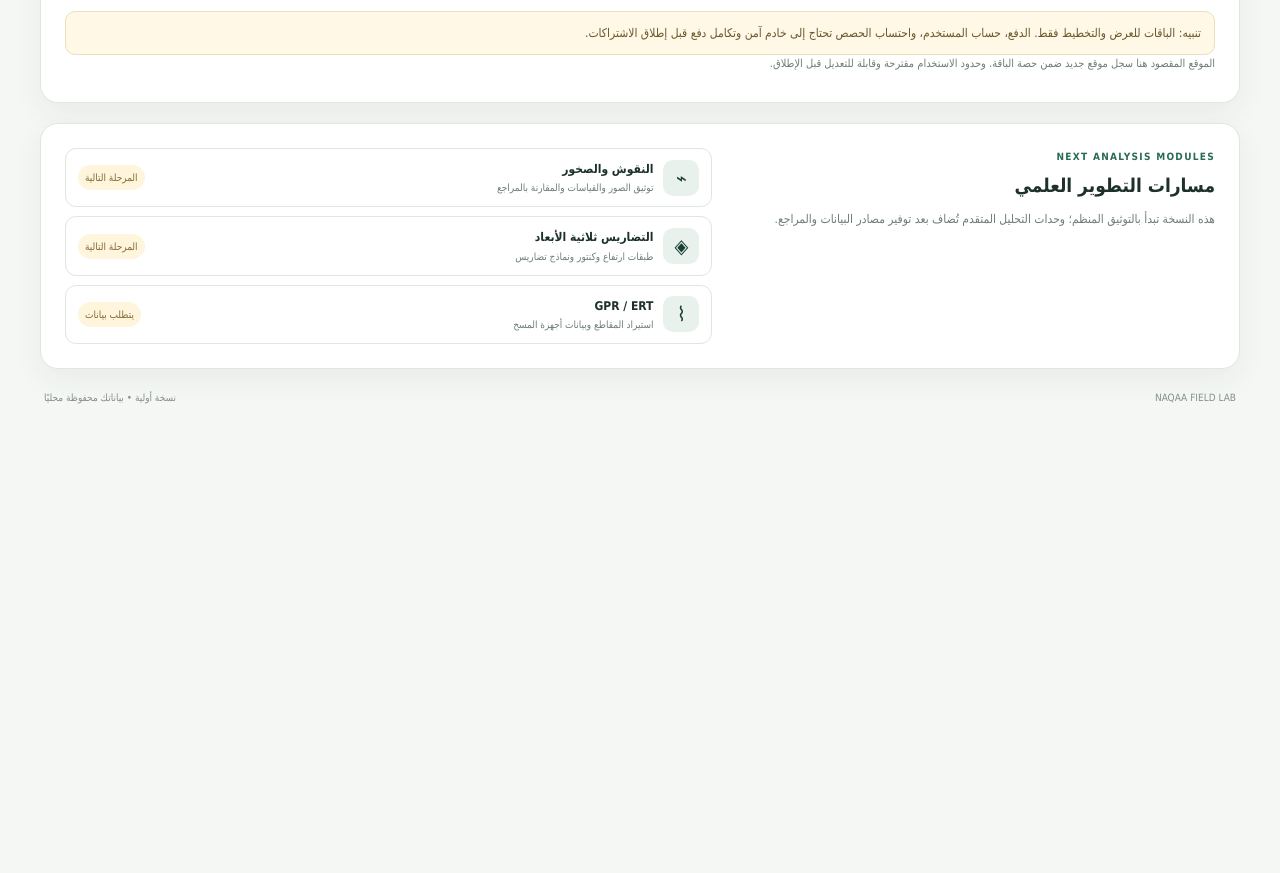
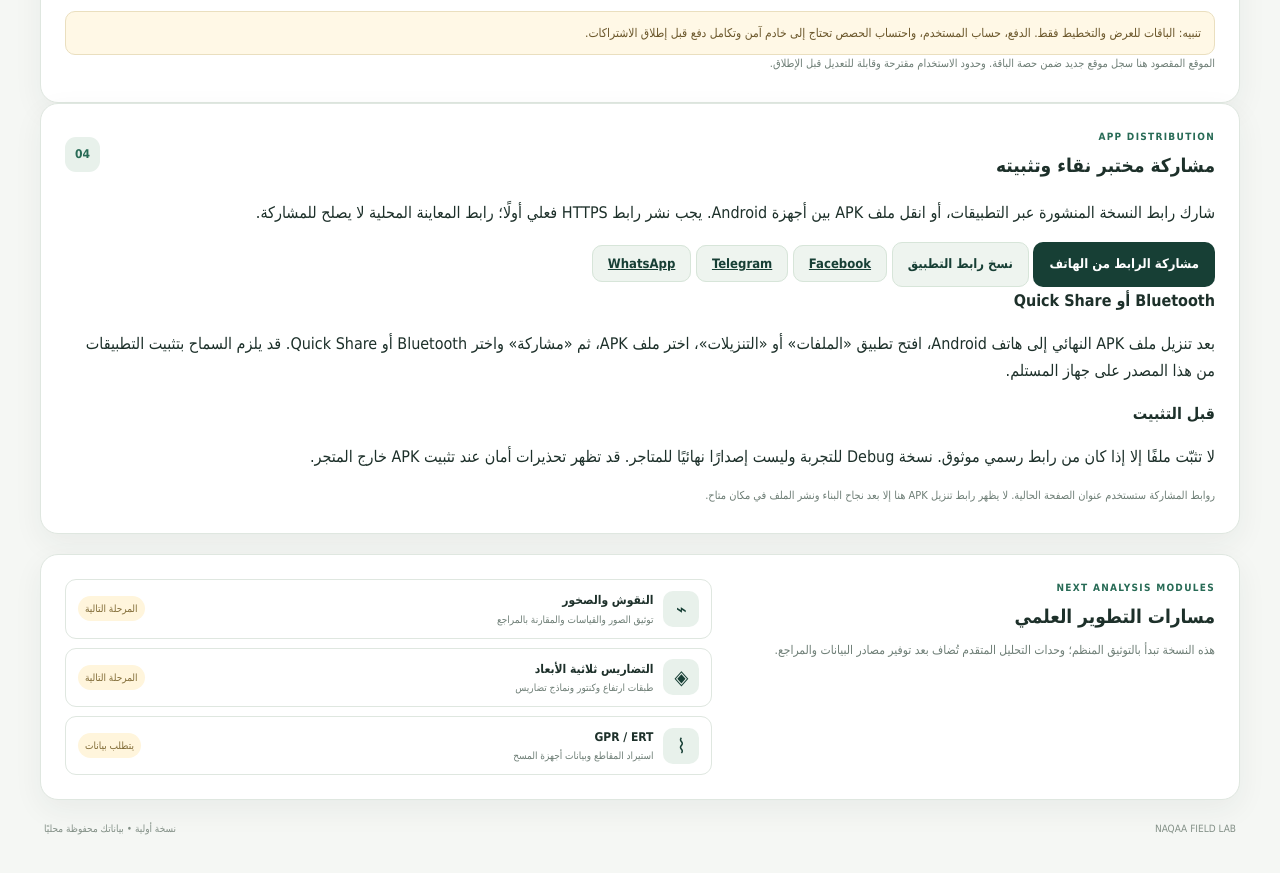
Before and after one commit to naqaaholding-create/Naqaa-HOLDING-, a website: page field-lab/index.html in a window 1280 px wide. Shown: the part 2580-3453 px from the top of the page. Before the commit the page ends 3032 px from the top, so only its background shows below. Drawn offline with nearby package versions, Linux system fonts and the light colour scheme.

Commit message:
Add Field Lab sharing and sideload distribution section

```diff
--- a/field-lab/index.html
+++ b/field-lab/index.html
@@ -8,6 +8,7 @@
   <title>NAQAA Field Lab | مختبر نقاء الميداني</title>
   <link rel="stylesheet" href="styles.css">
   <link rel="stylesheet" href="subscriptions.css">
+  <link rel="stylesheet" href="sharing.css">
   <link rel="stylesheet" href="https://unpkg.com/leaflet@1.9.4/dist/leaflet.css" crossorigin="">
 </head>
 <body>
@@ -189,6 +190,27 @@
       <p class="helper">الموقع المقصود هنا سجل موقع جديد ضمن حصة الباقة. وحدود الاستخدام مقترحة وقابلة للتعديل قبل الإطلاق.</p>
     </section>
 
+
+    <section class="panel distribution-panel" id="share-app">
+      <div class="section-heading">
+        <div><p class="eyebrow">APP DISTRIBUTION</p><h2>مشاركة مختبر نقاء وتثبيته</h2></div>
+        <span class="step">04</span>
+      </div>
+      <p class="distribution-intro">شارك رابط النسخة المنشورة عبر التطبيقات، أو انقل ملف APK بين أجهزة Android. يجب نشر رابط HTTPS فعلي أولًا؛ رابط المعاينة المحلية لا يصلح للمشاركة.</p>
+      <div class="share-buttons">
+        <button type="button" class="button button-primary" id="native-share-button">مشاركة الرابط من الهاتف</button>
+        <button type="button" class="button button-secondary" id="copy-share-link">نسخ رابط التطبيق</button>
+        <a class="button button-secondary" id="whatsapp-share" href="https://wa.me/" target="_blank" rel="noopener noreferrer">WhatsApp</a>
+        <a class="button button-secondary" id="telegram-share" href="https://t.me/share/url" target="_blank" rel="noopener noreferrer">Telegram</a>
+        <a class="button button-secondary" id="facebook-share" href="https://www.facebook.com/sharer/sharer.php" target="_blank" rel="noopener noreferrer">Facebook</a>
+      </div>
+      <div class="distribution-notes">
+        <div><strong>Bluetooth أو Quick Share</strong><p>بعد تنزيل ملف APK النهائي إلى هاتف Android، افتح تطبيق «الملفات» أو «التنزيلات»، اختر ملف APK، ثم «مشاركة» واختر Bluetooth أو Quick Share. قد يلزم السماح بتثبيت التطبيقات من هذا المصدر على جهاز المستلم.</p></div>
+        <div><strong>قبل التثبيت</strong><p>لا تثبّت ملفًا إلا إذا كان من رابط رسمي موثوق. نسخة Debug للتجربة وليست إصدارًا نهائيًا للمتاجر. قد تظهر تحذيرات أمان عند تثبيت APK خارج المتجر.</p></div>
+      </div>
+      <p class="helper" id="share-status" role="status" aria-live="polite">روابط المشاركة ستستخدم عنوان الصفحة الحالية. لا يظهر رابط تنزيل APK هنا إلا بعد نجاح البناء ونشر الملف في مكان متاح.</p>
+    </section>
+
     <section class="panel roadmap">
       <div><p class="eyebrow">NEXT ANALYSIS MODULES</p><h2>مسارات التطوير العلمي</h2><p>هذه النسخة تبدأ بالتوثيق المنظم؛ وحدات التحليل المتقدم تُضاف بعد توفير مصادر البيانات والمراجع.</p></div>
       <div class="module-list">
@@ -205,6 +227,7 @@
   <script src="api-config.js"></script>
   <script src="account.js"></script>
   <script src="subscriptions.js"></script>
+  <script src="sharing.js"></script>
   <script src="app.js"></script>
 </body>
 </html>
```
